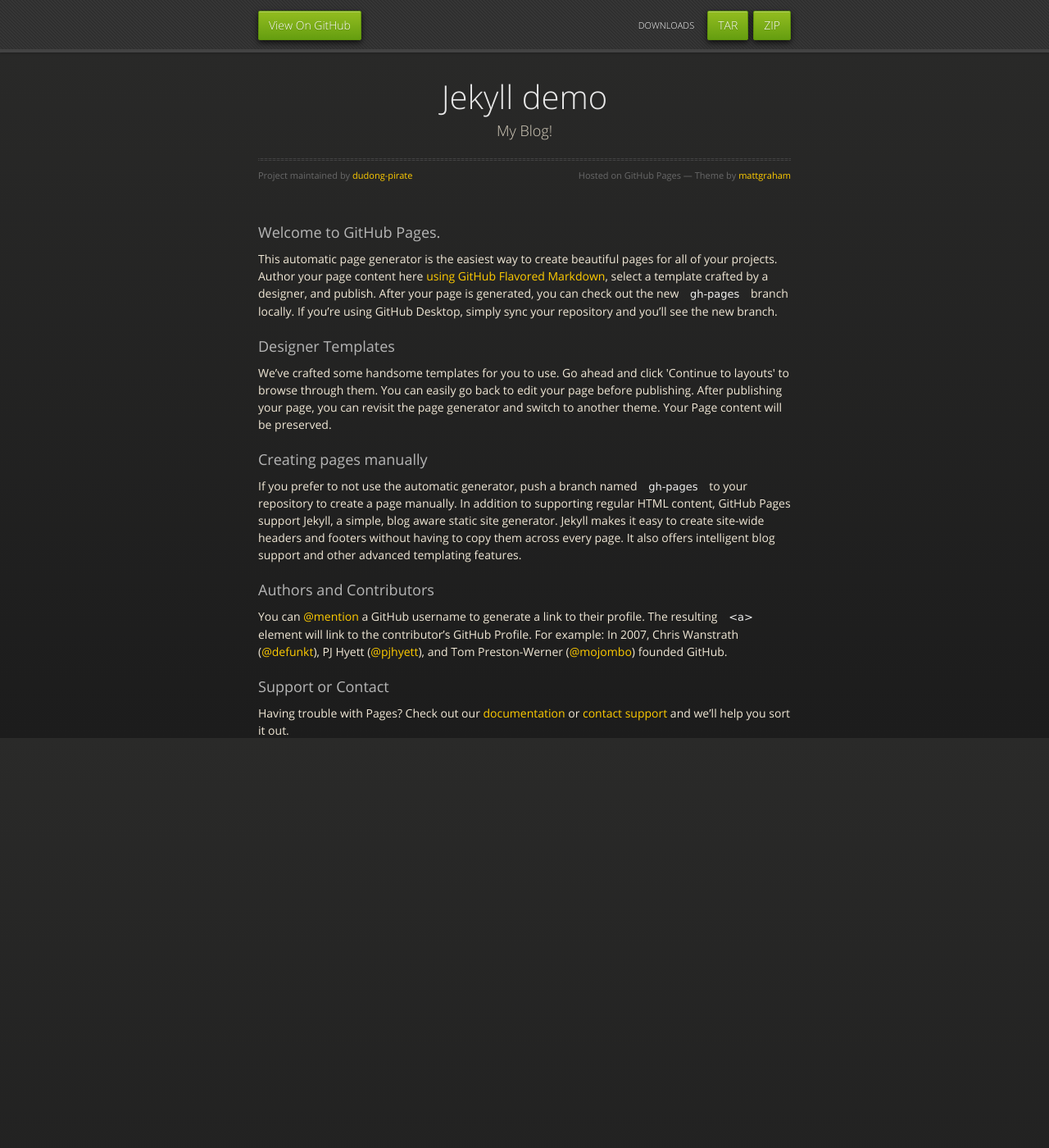
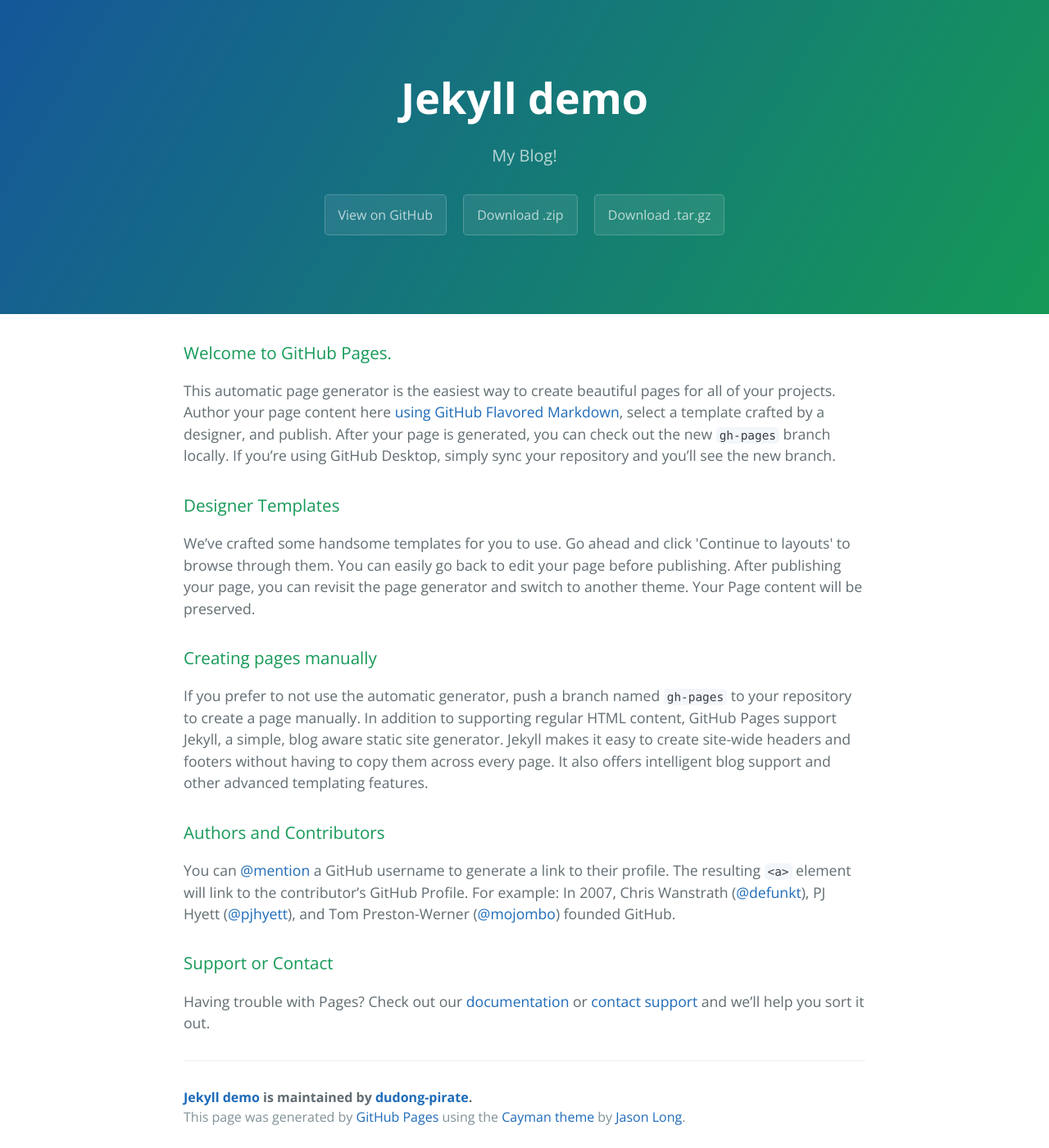
Before and after one commit to dudong-pirate/jekyll_demo, a Jekyll site: the page index.html, which Jekyll copies as it is, in a window 1280 px wide and 1400 px high. Shown: the whole window at 82% size. Built offline with Jekyll 4.4.1, drawn with Linux system fonts in a browser that asks for light colours; nearby versions of some CDN libraries.

Commit message:
Create gh-pages branch via GitHub

```diff
--- a/index.html
+++ b/index.html
@@ -1,44 +1,25 @@
-<!doctype html>
-<html>
+<!DOCTYPE html>
+<html lang="en-us">
   <head>
-    <meta charset="utf-8">
-    <meta http-equiv="X-UA-Compatible" content="chrome=1">
+    <meta charset="UTF-8">
     <title>Jekyll demo by dudong-pirate</title>
-    <link rel="stylesheet" href="stylesheets/styles.css">
-    <link rel="stylesheet" href="stylesheets/github-dark.css">
-    <script src="https://ajax.googleapis.com/ajax/libs/jquery/1.7.1/jquery.min.js"></script>
-    <script src="javascripts/respond.js"></script>
-    <!--[if lt IE 9]>
-      <script src="//html5shiv.googlecode.com/svn/trunk/html5.js"></script>
-    <![endif]-->
-    <!--[if lt IE 8]>
-    <link rel="stylesheet" href="stylesheets/ie.css">
-    <![endif]-->
-    <meta name="viewport" content="width=device-width, initial-scale=1, user-scalable=no">
-
+    <meta name="viewport" content="width=device-width, initial-scale=1">
+    <link rel="stylesheet" type="text/css" href="stylesheets/normalize.css" media="screen">
+    <link href='https://fonts.googleapis.com/css?family=Open+Sans:400,700' rel='stylesheet' type='text/css'>
+    <link rel="stylesheet" type="text/css" href="stylesheets/stylesheet.css" media="screen">
+    <link rel="stylesheet" type="text/css" href="stylesheets/github-light.css" media="screen">
   </head>
   <body>
-      <div id="header">
-        <nav>
-          <li class="fork"><a href="https://github.com/dudong-pirate/jekyll_demo">View On GitHub</a></li>
-          <li class="downloads"><a href="https://github.com/dudong-pirate/jekyll_demo/zipball/master">ZIP</a></li>
-          <li class="downloads"><a href="https://github.com/dudong-pirate/jekyll_demo/tarball/master">TAR</a></li>
-          <li class="title">DOWNLOADS</li>
-        </nav>
-      </div><!-- end header -->
+    <section class="page-header">
+      <h1 class="project-name">Jekyll demo</h1>
+      <h2 class="project-tagline">My Blog!</h2>
+      <a href="https://github.com/dudong-pirate/jekyll_demo" class="btn">View on GitHub</a>
+      <a href="https://github.com/dudong-pirate/jekyll_demo/zipball/master" class="btn">Download .zip</a>
+      <a href="https://github.com/dudong-pirate/jekyll_demo/tarball/master" class="btn">Download .tar.gz</a>
+    </section>
 
-    <div class="wrapper">
-
-      <section>
-        <div id="title">
-          <h1>Jekyll demo</h1>
-          <p>My Blog!</p>
-          <hr>
-          <span class="credits left">Project maintained by <a href="https://github.com/dudong-pirate">dudong-pirate</a></span>
-          <span class="credits right">Hosted on GitHub Pages &mdash; Theme by <a href="https://twitter.com/michigangraham">mattgraham</a></span>
-        </div>
-
-        <h3>
+    <section class="main-content">
+      <h3>
 <a id="welcome-to-github-pages" class="anchor" href="#welcome-to-github-pages" aria-hidden="true"><span aria-hidden="true" class="octicon octicon-link"></span></a>Welcome to GitHub Pages.</h3>
 
 <p>This automatic page generator is the easiest way to create beautiful pages for all of your projects. Author your page content here <a href="https://guides.github.com/features/mastering-markdown/">using GitHub Flavored Markdown</a>, select a template crafted by a designer, and publish. After your page is generated, you can check out the new <code>gh-pages</code> branch locally. If you’re using GitHub Desktop, simply sync your repository and you’ll see the new branch.</p>
@@ -62,10 +43,15 @@
 <a id="support-or-contact" class="anchor" href="#support-or-contact" aria-hidden="true"><span aria-hidden="true" class="octicon octicon-link"></span></a>Support or Contact</h3>
 
 <p>Having trouble with Pages? Check out our <a href="https://help.github.com/pages">documentation</a> or <a href="https://github.com/contact">contact support</a> and we’ll help you sort it out.</p>
-      </section>
 
-    </div>
-    <!--[if !IE]><script>fixScale(document);</script><![endif]-->
+      <footer class="site-footer">
+        <span class="site-footer-owner"><a href="https://github.com/dudong-pirate/jekyll_demo">Jekyll demo</a> is maintained by <a href="https://github.com/dudong-pirate">dudong-pirate</a>.</span>
+
+        <span class="site-footer-credits">This page was generated by <a href="https://pages.github.com">GitHub Pages</a> using the <a href="https://github.com/jasonlong/cayman-theme">Cayman theme</a> by <a href="https://twitter.com/jasonlong">Jason Long</a>.</span>
+      </footer>
+
+    </section>
+
 
   </body>
 </html>
--- /dev/null
+++ b/stylesheets/github-light.css
@@ -0,0 +1,123 @@
+/*
+The MIT License (MIT)
+
+Copyright (c) 2016 GitHub, Inc.
+
+Permission is hereby granted, free of charge, to any person obtaining a copy
+of this software and associated documentation files (the "Software"), to deal
+in the Software without restriction, including without limitation the rights
+to use, copy, modify, merge, publish, distribute, sublicense, and/or sell
+copies of the Software, and to permit persons to whom the Software is
+furnished to do so, subject to the following conditions:
+
+The above copyright notice and this permission notice shall be included in all
+copies or substantial portions of the Software.
+
+THE SOFTWARE IS PROVIDED "AS IS", WITHOUT WARRANTY OF ANY KIND, EXPRESS OR
+IMPLIED, INCLUDING BUT NOT LIMITED TO THE WARRANTIES OF MERCHANTABILITY,
+FITNESS FOR A PARTICULAR PURPOSE AND NONINFRINGEMENT. IN NO EVENT SHALL THE
+AUTHORS OR COPYRIGHT HOLDERS BE LIABLE FOR ANY CLAIM, DAMAGES OR OTHER
+LIABILITY, WHETHER IN AN ACTION OF CONTRACT, TORT OR OTHERWISE, ARISING FROM,
+OUT OF OR IN CONNECTION WITH THE SOFTWARE OR THE USE OR OTHER DEALINGS IN THE
+SOFTWARE.
+
+*/
+
+.pl-c /* comment */ {
+  color: #969896;
+}
+
+.pl-c1 /* constant, variable.other.constant, support, meta.property-name, support.constant, support.variable, meta.module-reference, markup.raw, meta.diff.header */,
+.pl-s .pl-v /* string variable */ {
+  color: #0086b3;
+}
+
+.pl-e /* entity */,
+.pl-en /* entity.name */ {
+  color: #795da3;
+}
+
+.pl-smi /* variable.parameter.function, storage.modifier.package, storage.modifier.import, storage.type.java, variable.other */,
+.pl-s .pl-s1 /* string source */ {
+  color: #333;
+}
+
+.pl-ent /* entity.name.tag */ {
+  color: #63a35c;
+}
+
+.pl-k /* keyword, storage, storage.type */ {
+  color: #a71d5d;
+}
+
+.pl-s /* string */,
+.pl-pds /* punctuation.definition.string, string.regexp.character-class */,
+.pl-s .pl-pse .pl-s1 /* string punctuation.section.embedded source */,
+.pl-sr /* string.regexp */,
+.pl-sr .pl-cce /* string.regexp constant.character.escape */,
+.pl-sr .pl-sre /* string.regexp source.ruby.embedded */,
+.pl-sr .pl-sra /* string.regexp string.regexp.arbitrary-repitition */ {
+  color: #183691;
+}
+
+.pl-v /* variable */ {
+  color: #ed6a43;
+}
+
+.pl-id /* invalid.deprecated */ {
+  color: #b52a1d;
+}
+
+.pl-ii /* invalid.illegal */ {
+  color: #f8f8f8;
+  background-color: #b52a1d;
+}
+
+.pl-sr .pl-cce /* string.regexp constant.character.escape */ {
+  font-weight: bold;
+  color: #63a35c;
+}
+
+.pl-ml /* markup.list */ {
+  color: #693a17;
+}
+
+.pl-mh /* markup.heading */,
+.pl-mh .pl-en /* markup.heading entity.name */,
+.pl-ms /* meta.separator */ {
+  font-weight: bold;
+  color: #1d3e81;
+}
+
+.pl-mq /* markup.quote */ {
+  color: #008080;
+}
+
+.pl-mi /* markup.italic */ {
+  font-style: italic;
+  color: #333;
+}
+
+.pl-mb /* markup.bold */ {
+  font-weight: bold;
+  color: #333;
+}
+
+.pl-md /* markup.deleted, meta.diff.header.from-file */ {
+  color: #bd2c00;
+  background-color: #ffecec;
+}
+
+.pl-mi1 /* markup.inserted, meta.diff.header.to-file */ {
+  color: #55a532;
+  background-color: #eaffea;
+}
+
+.pl-mdr /* meta.diff.range */ {
+  font-weight: bold;
+  color: #795da3;
+}
+
+.pl-mo /* meta.output */ {
+  color: #1d3e81;
+}
--- /dev/null
+++ b/stylesheets/stylesheet.css
@@ -0,0 +1,245 @@
+* {
+  box-sizing: border-box; }
+
+body {
+  padding: 0;
+  margin: 0;
+  font-family: "Open Sans", "Helvetica Neue", Helvetica, Arial, sans-serif;
+  font-size: 16px;
+  line-height: 1.5;
+  color: #606c71; }
+
+a {
+  color: #1e6bb8;
+  text-decoration: none; }
+  a:hover {
+    text-decoration: underline; }
+
+.btn {
+  display: inline-block;
+  margin-bottom: 1rem;
+  color: rgba(255, 255, 255, 0.7);
+  background-color: rgba(255, 255, 255, 0.08);
+  border-color: rgba(255, 255, 255, 0.2);
+  border-style: solid;
+  border-width: 1px;
+  border-radius: 0.3rem;
+  transition: color 0.2s, background-color 0.2s, border-color 0.2s; }
+  .btn + .btn {
+    margin-left: 1rem; }
+
+.btn:hover {
+  color: rgba(255, 255, 255, 0.8);
+  text-decoration: none;
+  background-color: rgba(255, 255, 255, 0.2);
+  border-color: rgba(255, 255, 255, 0.3); }
+
+@media screen and (min-width: 64em) {
+  .btn {
+    padding: 0.75rem 1rem; } }
+
+@media screen and (min-width: 42em) and (max-width: 64em) {
+  .btn {
+    padding: 0.6rem 0.9rem;
+    font-size: 0.9rem; } }
+
+@media screen and (max-width: 42em) {
+  .btn {
+    display: block;
+    width: 100%;
+    padding: 0.75rem;
+    font-size: 0.9rem; }
+    .btn + .btn {
+      margin-top: 1rem;
+      margin-left: 0; } }
+
+.page-header {
+  color: #fff;
+  text-align: center;
+  background-color: #159957;
+  background-image: linear-gradient(120deg, #155799, #159957); }
+
+@media screen and (min-width: 64em) {
+  .page-header {
+    padding: 5rem 6rem; } }
+
+@media screen and (min-width: 42em) and (max-width: 64em) {
+  .page-header {
+    padding: 3rem 4rem; } }
+
+@media screen and (max-width: 42em) {
+  .page-header {
+    padding: 2rem 1rem; } }
+
+.project-name {
+  margin-top: 0;
+  margin-bottom: 0.1rem; }
+
+@media screen and (min-width: 64em) {
+  .project-name {
+    font-size: 3.25rem; } }
+
+@media screen and (min-width: 42em) and (max-width: 64em) {
+  .project-name {
+    font-size: 2.25rem; } }
+
+@media screen and (max-width: 42em) {
+  .project-name {
+    font-size: 1.75rem; } }
+
+.project-tagline {
+  margin-bottom: 2rem;
+  font-weight: normal;
+  opacity: 0.7; }
+
+@media screen and (min-width: 64em) {
+  .project-tagline {
+    font-size: 1.25rem; } }
+
+@media screen and (min-width: 42em) and (max-width: 64em) {
+  .project-tagline {
+    font-size: 1.15rem; } }
+
+@media screen and (max-width: 42em) {
+  .project-tagline {
+    font-size: 1rem; } }
+
+.main-content :first-child {
+  margin-top: 0; }
+.main-content img {
+  max-width: 100%; }
+.main-content h1, .main-content h2, .main-content h3, .main-content h4, .main-content h5, .main-content h6 {
+  margin-top: 2rem;
+  margin-bottom: 1rem;
+  font-weight: normal;
+  color: #159957; }
+.main-content p {
+  margin-bottom: 1em; }
+.main-content code {
+  padding: 2px 4px;
+  font-family: Consolas, "Liberation Mono", Menlo, Courier, monospace;
+  font-size: 0.9rem;
+  color: #383e41;
+  background-color: #f3f6fa;
+  border-radius: 0.3rem; }
+.main-content pre {
+  padding: 0.8rem;
+  margin-top: 0;
+  margin-bottom: 1rem;
+  font: 1rem Consolas, "Liberation Mono", Menlo, Courier, monospace;
+  color: #567482;
+  word-wrap: normal;
+  background-color: #f3f6fa;
+  border: solid 1px #dce6f0;
+  border-radius: 0.3rem; }
+  .main-content pre > code {
+    padding: 0;
+    margin: 0;
+    font-size: 0.9rem;
+    color: #567482;
+    word-break: normal;
+    white-space: pre;
+    background: transparent;
+    border: 0; }
+.main-content .highlight {
+  margin-bottom: 1rem; }
+  .main-content .highlight pre {
+    margin-bottom: 0;
+    word-break: normal; }
+.main-content .highlight pre, .main-content pre {
+  padding: 0.8rem;
+  overflow: auto;
+  font-size: 0.9rem;
+  line-height: 1.45;
+  border-radius: 0.3rem; }
+.main-content pre code, .main-content pre tt {
+  display: inline;
+  max-width: initial;
+  padding: 0;
+  margin: 0;
+  overflow: initial;
+  line-height: inherit;
+  word-wrap: normal;
+  background-color: transparent;
+  border: 0; }
+  .main-content pre code:before, .main-content pre code:after, .main-content pre tt:before, .main-content pre tt:after {
+    content: normal; }
+.main-content ul, .main-content ol {
+  margin-top: 0; }
+.main-content blockquote {
+  padding: 0 1rem;
+  margin-left: 0;
+  color: #819198;
+  border-left: 0.3rem solid #dce6f0; }
+  .main-content blockquote > :first-child {
+    margin-top: 0; }
+  .main-content blockquote > :last-child {
+    margin-bottom: 0; }
+.main-content table {
+  display: block;
+  width: 100%;
+  overflow: auto;
+  word-break: normal;
+  word-break: keep-all; }
+  .main-content table th {
+    font-weight: bold; }
+  .main-content table th, .main-content table td {
+    padding: 0.5rem 1rem;
+    border: 1px solid #e9ebec; }
+.main-content dl {
+  padding: 0; }
+  .main-content dl dt {
+    padding: 0;
+    margin-top: 1rem;
+    font-size: 1rem;
+    font-weight: bold; }
+  .main-content dl dd {
+    padding: 0;
+    margin-bottom: 1rem; }
+.main-content hr {
+  height: 2px;
+  padding: 0;
+  margin: 1rem 0;
+  background-color: #eff0f1;
+  border: 0; }
+
+@media screen and (min-width: 64em) {
+  .main-content {
+    max-width: 64rem;
+    padding: 2rem 6rem;
+    margin: 0 auto;
+    font-size: 1.1rem; } }
+
+@media screen and (min-width: 42em) and (max-width: 64em) {
+  .main-content {
+    padding: 2rem 4rem;
+    font-size: 1.1rem; } }
+
+@media screen and (max-width: 42em) {
+  .main-content {
+    padding: 2rem 1rem;
+    font-size: 1rem; } }
+
+.site-footer {
+  padding-top: 2rem;
+  margin-top: 2rem;
+  border-top: solid 1px #eff0f1; }
+
+.site-footer-owner {
+  display: block;
+  font-weight: bold; }
+
+.site-footer-credits {
+  color: #819198; }
+
+@media screen and (min-width: 64em) {
+  .site-footer {
+    font-size: 1rem; } }
+
+@media screen and (min-width: 42em) and (max-width: 64em) {
+  .site-footer {
+    font-size: 1rem; } }
+
+@media screen and (max-width: 42em) {
+  .site-footer {
+    font-size: 0.9rem; } }
```
Also changed, not shown: stylesheets/normalize.css.
